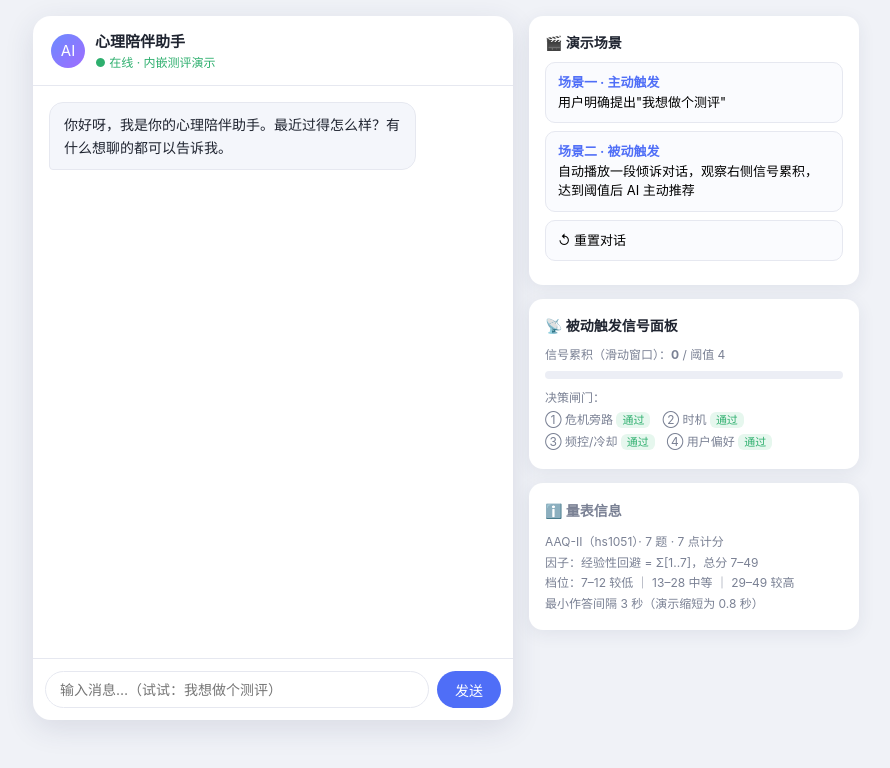
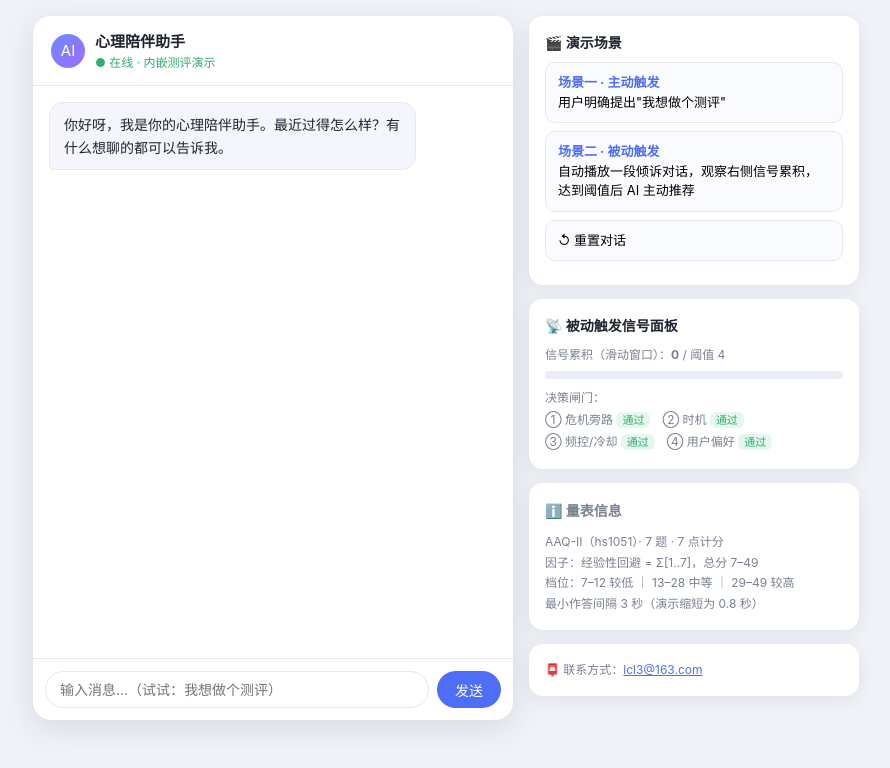
Before and after one commit to stavedl/chat-assessment, a plain HTML site: page index.html in a window 1280 px wide. Shown: the whole page, without its empty margins (57-947 px from the left). Drawn offline with Linux system fonts and the light colour scheme.

Commit message:
添加文档说明

```diff
--- a/index.html
+++ b/index.html
@@ -97,6 +97,9 @@ details summary{cursor:pointer;color:var(--accent);font-size:12px;margin-top:6px
       <h3>ℹ️ 量表信息</h3>
       AAQ-II（hs1051）· 7 题 · 7 点计分<br>因子：经验性回避 = Σ[1..7]，总分 7–49<br>
       档位：7–12 较低 ｜ 13–28 中等 ｜ 29–49 较高<br>最小作答间隔 3 秒（演示缩短为 0.8 秒）
+    </div>
+    <div class="card sig">
+      📮 联系方式：<a href="mailto:lcl3@163.com" style="color:var(--accent)">lcl3@163.com</a>
     </div>
   </div>
 </div>
```
Also changed, not shown: 2 other files.
